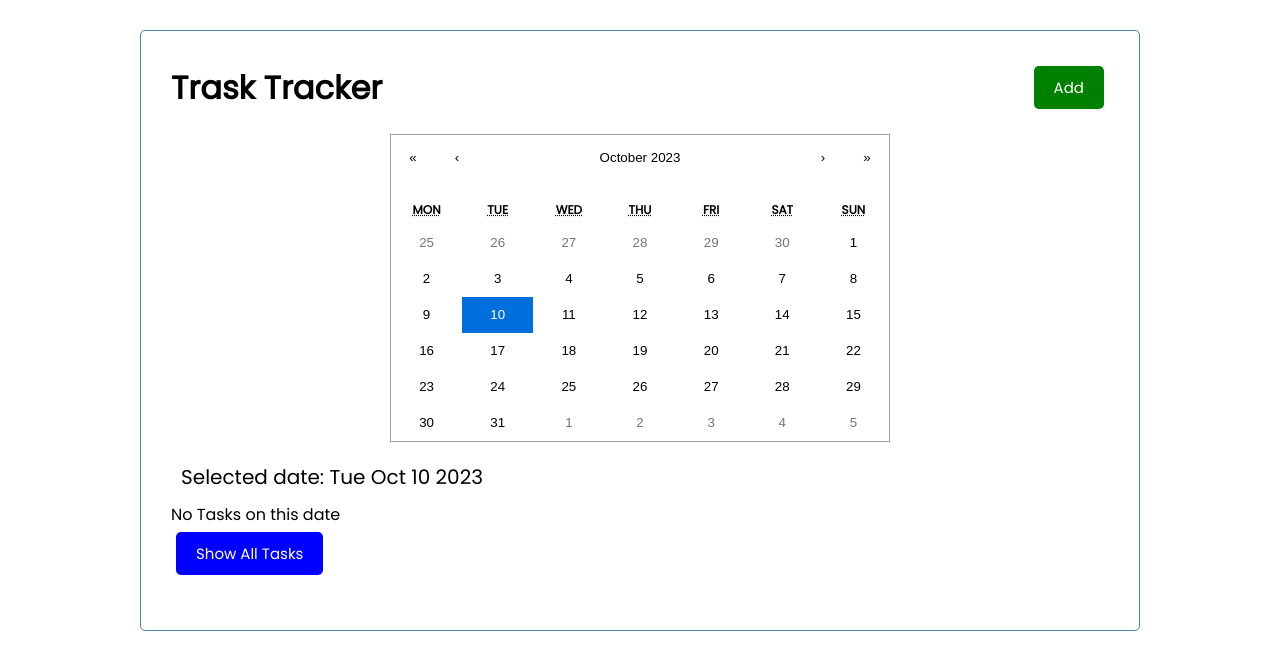
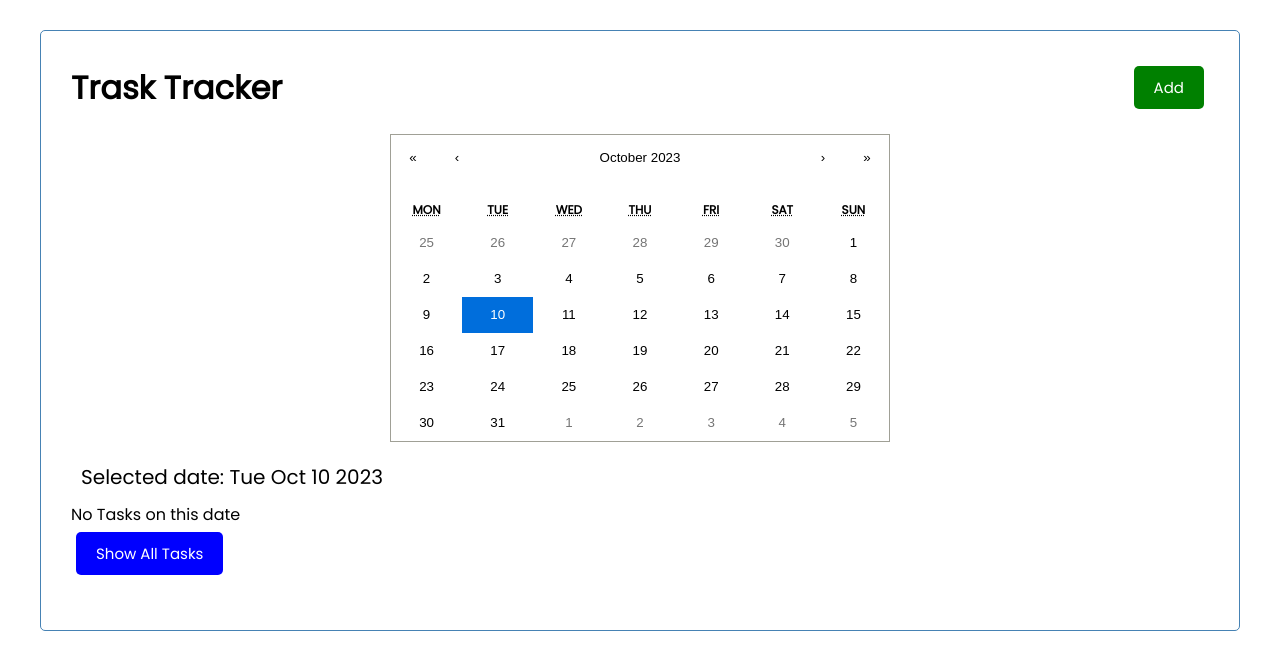
Before and after one commit to Noahr8/ReactProjectOne, a React (Create React App) app: page / in a window 1280 px wide. Shown: the top 670 px of the page. Built offline with nearby package versions, Linux system fonts and the light colour scheme.

Commit message:
Final touches for the day

```diff
--- a/src/App.js
+++ b/src/App.js
@@ -46,7 +46,7 @@ const toggleReminder = (id) => {
       <div className="selected-date">
         Selected date: {date.toDateString()}
       </div>
-      {tasks.length > 0 ? (<Tasks tasks={tasksOnSelectedDate} onDelete={deleteTask} onToggle={toggleReminder}/>) : (' No Tasks on this date')}
+      {tasksOnSelectedDate.length > 0 ? (<Tasks tasks={tasksOnSelectedDate} onDelete={deleteTask} onToggle={toggleReminder}/>) : (' No Tasks on this date')}
       <div className="all-tasks">
         <AllTasks onAdd={() => setShowAllTasks(!showAllTasks)} showAdd={showAllTasks}/>
       </div>
--- a/src/index.css
+++ b/src/index.css
@@ -1,6 +1,6 @@
 @import url('https://fonts.googleapis.com/css2?family=Poppins:wght@300;400&display=swap');
 
-/*Taken directly from youtube tutorial for simplicity sake*/
+/*Taken directly from youtube tutorial for simplicity sake, adapted for my project, added calendar and date picker formatted at the bottom*/
 
 * {
   box-sizing: border-box;
@@ -13,7 +13,7 @@ body {
 }
 
 .container {
-  max-width: 1000px;
+  max-width: 1200px;
   margin: 30px auto;
   overflow: auto;
   min-height: 300px;
```
